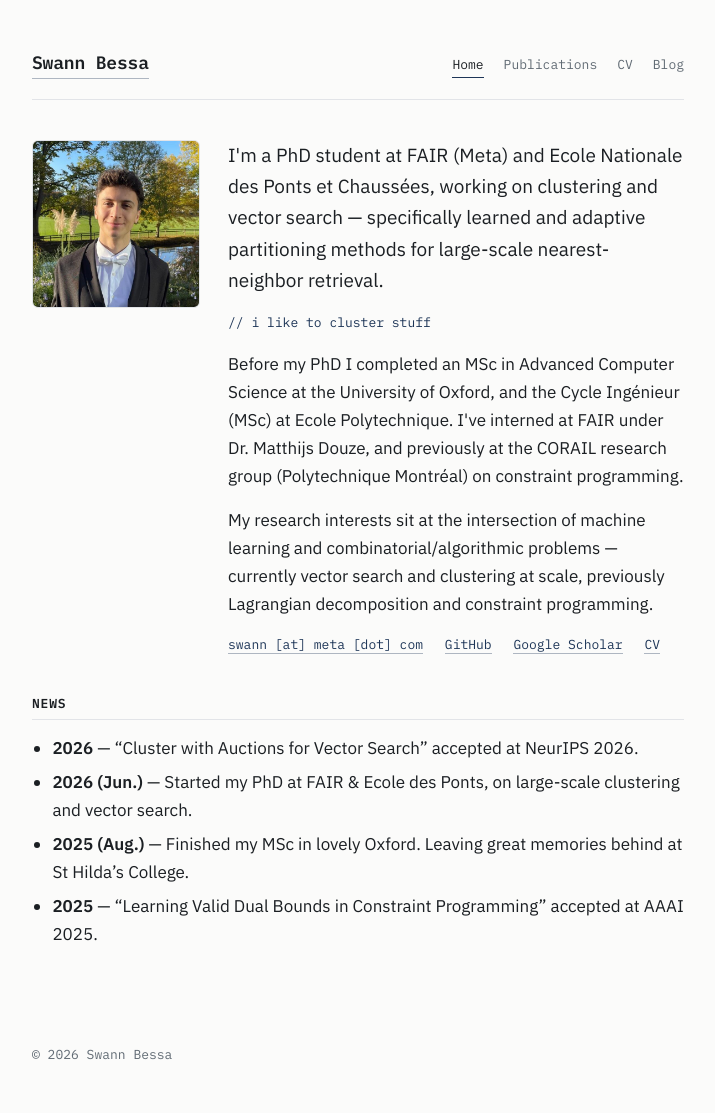
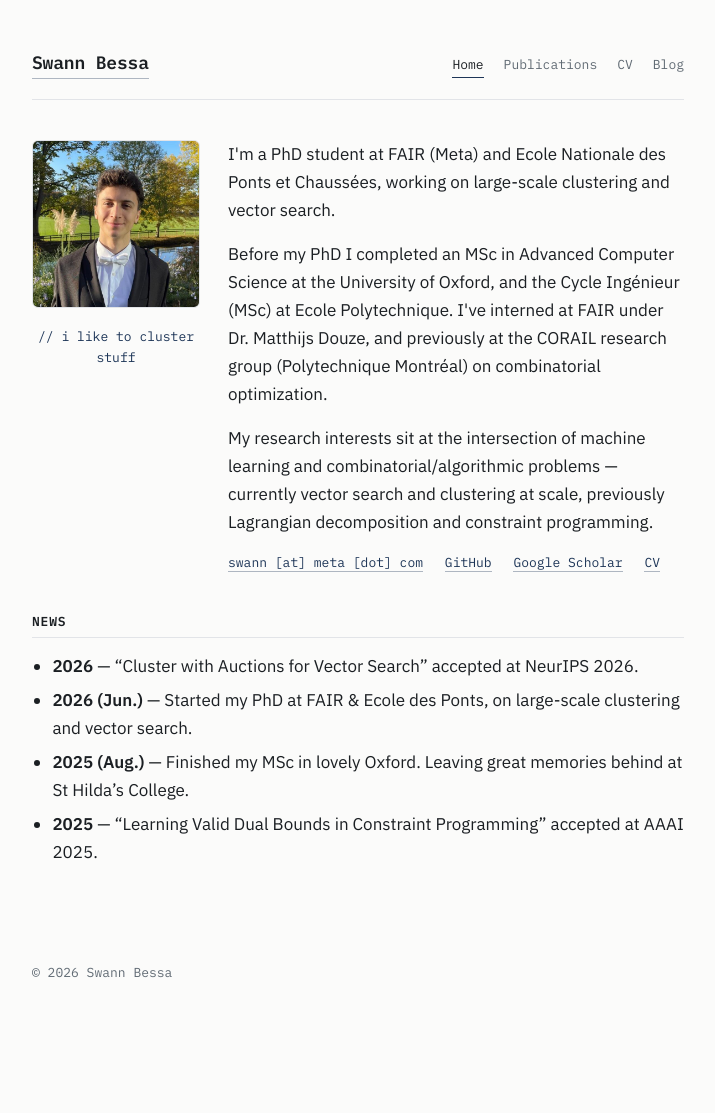
Before and after one commit to swannbessa/swannbessa.github.io, a Jekyll site: the page built from index.md, in a window 1280 px wide. Shown: the whole page, without its empty margins (282-997 px from the left). Built offline with Jekyll 4.4.1, drawn with Linux system fonts in a browser that asks for light colours; after the commit the page ends 1031 px from its top, so only the background shows below that.

Commit message:
Move tagline under photo, unify body text size, trim Scholar blurb, add E-means + arXiv links

```diff
--- a/assets/style.css
+++ b/assets/style.css
@@ -103,19 +103,7 @@ a:hover { border-bottom-color: var(--accent); }
 ul, ol { padding-left: 1.2em; margin: 0 0 16px; }
 li { margin-bottom: 6px; }
 
-.lede {
-  font-size: var(--fs-lede);
-  color: var(--text);
-}
-
 .muted { color: var(--muted); }
-
-.tagline {
-  font-family: var(--mono);
-  font-size: var(--fs-xs);
-  color: var(--accent);
-  margin: 6px 0 16px;
-}
 
 /* Home / intro */
 .intro {
@@ -125,12 +113,24 @@ li { margin-bottom: 6px; }
   margin-bottom: 8px;
 }
 
+.intro-photo {
+  width: 168px;
+  text-align: center;
+}
+
 .intro-photo img {
   width: 168px;
   height: 168px;
   object-fit: cover;
   border-radius: 6px;
   border: 1px solid var(--rule);
+}
+
+.intro-photo .tagline {
+  font-family: var(--mono);
+  font-size: var(--fs-xs);
+  color: var(--accent);
+  margin: 10px 0 0;
 }
 
 .intro-text { flex: 1; min-width: 0; }
--- a/index.md
+++ b/index.md
@@ -6,13 +6,12 @@ title: Home
 <div class="intro">
   <div class="intro-photo">
     <img src="{{ '/assets/photo.jpg' | relative_url }}" alt="Photo of Swann Bessa">
+    <p class="tagline">// i like to cluster stuff</p>
   </div>
   <div class="intro-text">
-    <p class="lede">I'm a PhD student at FAIR (Meta) and Ecole Nationale des Ponts et Chaussées, working on clustering and vector search — specifically learned and adaptive partitioning methods for large-scale nearest-neighbor retrieval.</p>
+    <p>I'm a PhD student at FAIR (Meta) and Ecole Nationale des Ponts et Chaussées, working on large-scale clustering and vector search.</p>
 
-    <p class="tagline">// i like to cluster stuff</p>
-
-    <p>Before my PhD I completed an MSc in Advanced Computer Science at the University of Oxford, and the Cycle Ingénieur (MSc) at Ecole Polytechnique. I've interned at FAIR under Dr. Matthijs Douze, and previously at the CORAIL research group (Polytechnique Montréal) on constraint programming.</p>
+    <p>Before my PhD I completed an MSc in Advanced Computer Science at the University of Oxford, and the Cycle Ingénieur (MSc) at Ecole Polytechnique. I've interned at FAIR under Dr. Matthijs Douze, and previously at the CORAIL research group (Polytechnique Montréal) on combinatorial optimization.</p>
 
     <p>My research interests sit at the intersection of machine learning and combinatorial/algorithmic problems — currently vector search and clustering at scale, previously Lagrangian decomposition and constraint programming.</p>
 
```
Also changed, not shown: publications.md (+10 -1 lines).
